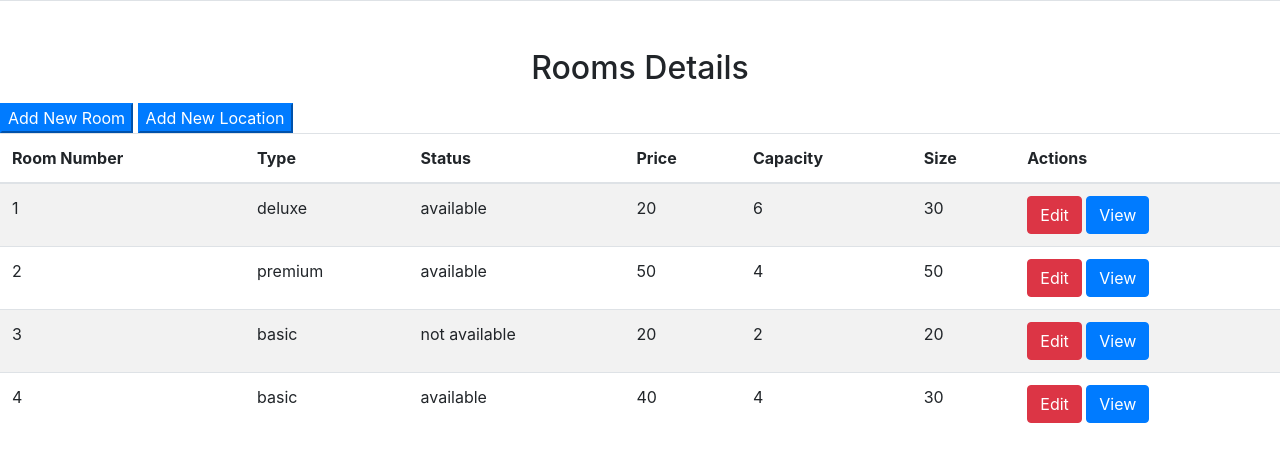
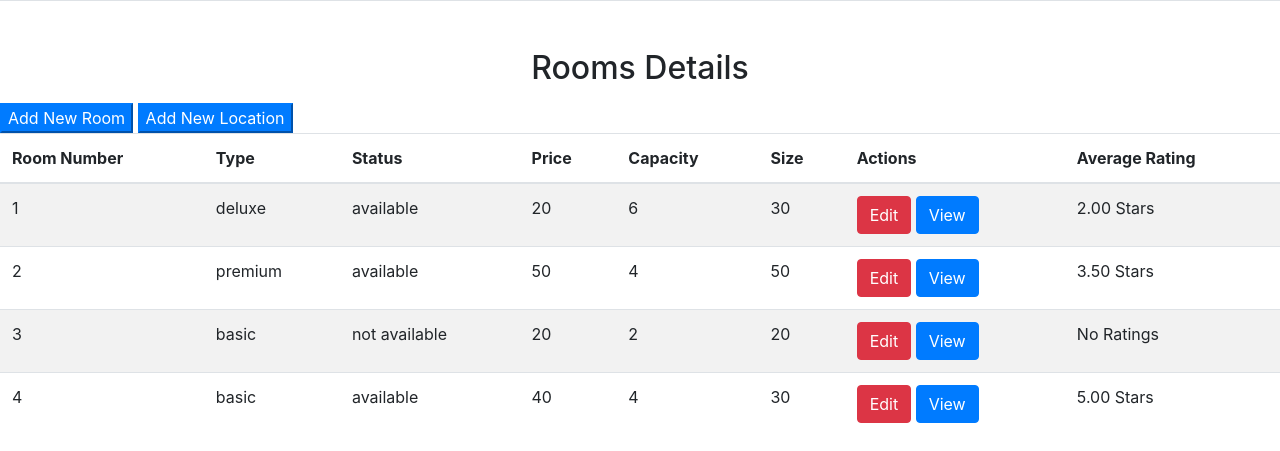
Before and after one commit to innroowu/Django-Based_Hotel_Management_System, a Django app: page /staff/panel in a window 1280 px wide. Shown: the part 575-1026 px from the top of the page. Run offline with Django 3.2, Linux system fonts and the light colour scheme; a user stored in the database is signed in; data comes from the database, SQL or seed files in the repository; both versions use the stored data as it was after the commit; some libraries are stand-ins or nearby versions.

Commit message:
Add rated system

```diff
--- a/hotel/hotel/settings.py
+++ b/hotel/hotel/settings.py
@@ -119,4 +119,7 @@ USE_TZ = True
 # Static files (CSS, JavaScript, Images)
 # https://docs.djangoproject.com/en/3.0/howto/static-files/
 
-STATIC_URL = '/Hotel_Booking/hotel/management/static/'
+STATIC_URL = '/static/'
+STATICFILES_DIRS = [
+    os.path.join(BASE_DIR, 'management', 'static'),
+]
--- a/hotel/hotel/urls.py
+++ b/hotel/hotel/urls.py
@@ -36,6 +36,8 @@ urlpatterns = [
     path('staff/sales', views.sales,name="sales"),
     path('user/bookings/delete_booking/<int:booking_id>/', views.delete_booking, name='delete_booking'),
 
+    path('user/rate_booking/<int:booking_id>/', views.rate_booking, name='rate_booking'),
+
     path('staff/panel/add-new-location', views.add_new_location,name="addnewlocation"),
     path('staff/panel/edit-room', views.edit_room),
     path('staff/panel/add-new-room', views.add_new_room,name="addroom"),
--- a/hotel/management/models.py
+++ b/hotel/management/models.py
@@ -43,5 +43,6 @@ class Reservation(models.Model):
     guest = models.ForeignKey(User, on_delete= models.CASCADE)
 
     booking_id = models.CharField(max_length=100,default="null")
+    rating = models.IntegerField(null=True, blank=True)  # 允許空值並在表單中可選
     def __str__(self):
         return self.guest.username
--- a/hotel/management/templatetags/app_tags.py
+++ b/hotel/management/templatetags/app_tags.py
@@ -1,5 +1,5 @@
 from django import template
-
+from django.db.models import Avg
 from datetime import date, timedelta
 
 register = template.Library()
@@ -19,10 +19,12 @@ def get_current_date():
     max = (date.today()+timedelta(days=1)).isoformat()
     return max
 
-
-
 @register.filter
 def percentage(value1,value2=100):
     if value2 == 0:
         return 0
     return int(value1)/int(value2)*100
+
+@register.filter(name='average_rating')
+def average_rating(value):
+    return value.aggregate(Avg('rating'))['rating__avg']
--- a/hotel/management/views.py
+++ b/hotel/management/views.py
@@ -7,6 +7,26 @@ from django.contrib.auth.models import User
 from django.contrib.auth.decorators import login_required
 import datetime
 # Create your views here.
+
+@login_required(login_url='/user')
+def rate_booking(request, booking_id):
+    if request.method == 'POST':
+        rating = request.POST.get('rating')
+        #booking_id = request.POST.get('booking_id')
+        try:
+            booking = Reservation.objects.get(id=booking_id)
+            # 確保評分在合理範圍內並且訂單尚未評分
+            if 1 <= int(rating) <= 5 and booking.rating is None:
+                booking.rating = rating
+                booking.save()
+                messages.success(request, "Thank you for your rating!")
+            else:
+                messages.warning(request, "Invalid rating or booking already rated.")
+        except Reservation.DoesNotExist:
+            messages.error(request, "Booking does not exist.")
+        return redirect('dashboard')
+    return HttpResponse("Invalid request", status=400)
+
 
 #homepage
 def homepage(request):
@@ -371,7 +391,7 @@ def sales(request, this_total = 0, last_total = 0, context = {}):
             this_total += sale.room.price
 
         for sale in last_sales:
-            last += sale.room.price
+            last_total += sale.room.price
 
         hotels = Hotels.objects.all()
         label = []
--- a/hotel/templates/staff/allbookings.html
+++ b/hotel/templates/staff/allbookings.html
@@ -12,6 +12,7 @@
         <th>Check in</th>
         <th>Check out</th>
         <th>Price</th>
+        <th>Rating</th>
     </thead>
     {% for each_booking in bookings %}
     <tr>
@@ -22,6 +23,7 @@
         <td>{{each_booking.check_in}}</td>
         <td>{{each_booking.check_out}}</td>
         <td>{{each_booking.room.price}}</td>
+        <td>{{each_booking.rating|default:"Not Rated" }}</td>
     </tr>
     {% endfor %}
 
--- a/hotel/templates/staff/panel.html
+++ b/hotel/templates/staff/panel.html
@@ -216,6 +216,7 @@
         <th>Capacity</th>
         <th>Size</th>
         <th colspan="2">Actions</th>
+        <th>Average Rating</th> <!-- 新增平均評分列 -->
 
     </thead>
     {% if rooms %} {% for each_room in rooms %}
@@ -230,7 +231,17 @@
             <a href="/staff/panel/edit-room?roomid={{each_room.id}}"><Button class="btn btn-danger">Edit</Button></a>
             <a href="/staff/panel/view-room?roomid={{each_room.id}}"><Button class="btn btn-primary">View</Button></a>
         </td>
-
+        <td>
+            {% with reservations=each_room.reservation_set.all %}
+                {% with avg_rating=reservations|average_rating %}
+                    {% if avg_rating %}
+                        {{ avg_rating|floatformat:2 }} Stars
+                    {% else %}
+                        No Ratings
+                    {% endif %}
+                {% endwith %}
+            {% endwith %}
+        </td>
 
     </tr>
     {% endfor %} {% endif %}
--- a/hotel/templates/staff/sales.html
+++ b/hotel/templates/staff/sales.html
@@ -293,6 +293,7 @@ body {
     </main>
 {% endblock body %} {% block js %}
 
+
 <script>
   window.onload = function () {
       var chart1 = new CanvasJS.Chart("chartContainer1", {
@@ -311,5 +312,5 @@ body {
   }
 </script>
 
-<!--Jquery for room stats ends here-->
+<!--Jquery for room stats ends here{{ datapoints_1|safe }}-->
 {% endblock js %}
```
Also changed, not shown: hotel/create_booking.py (added, +18 -0 lines), hotel/templates/user/mybookings.html (+27 -2 lines), hotel/db.sqlite3, hotel/management/migrations/0008_reservation_rating.py (added).
